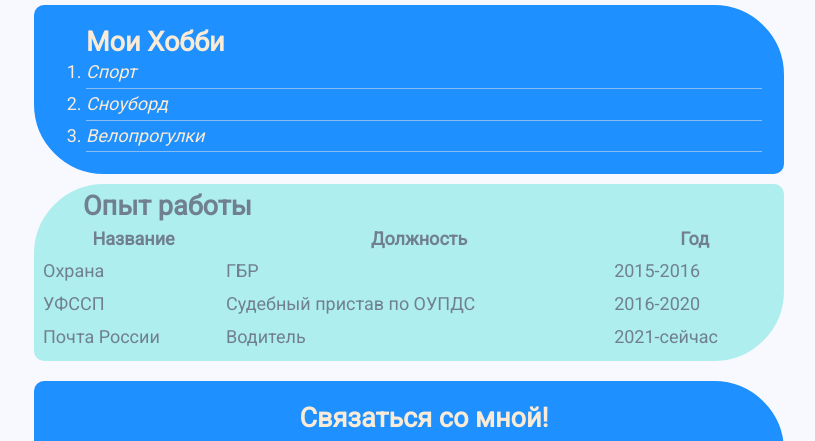
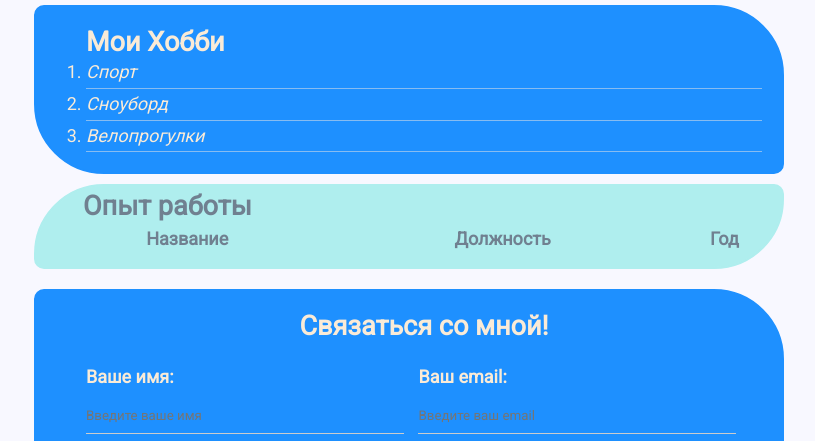
Before and after one commit to DenisSeleznew/resume, a plain HTML site: page index.html in a window 1280 px wide. Shown: the part 301-742 px from the top of the page, without its empty margins (231-1046 px from the left). Drawn offline with Linux system fonts and the light colour scheme.

Commit message:
Update index.html

```diff
--- a/index.html
+++ b/index.html
@@ -97,19 +97,19 @@
 						</thead>
 						<tbody>
 							<tr>
-								<td>Охрана</td>
-								<td>ГБР</td>
-								<td>2015-2016</td>
+								<td></td>
+								<td></td>
+								<td></td>
 							</tr>
 							<tr>
-								<td>УФССП</td>
-								<td>Судебный пристав по ОУПДС</td>
-								<td>2016-2020</td>
+								<td></td>
+								<td></td>
+								<td></td>
 							</tr>
 							<tr>
-								<td>Почта России</td>
-								<td>Водитель</td>
-								<td>2021-сейчас</td>
+								<td></td>
+								<td></td>
+								<td></td>
 							</tr>
 						</tbody>
 					</table>
```
